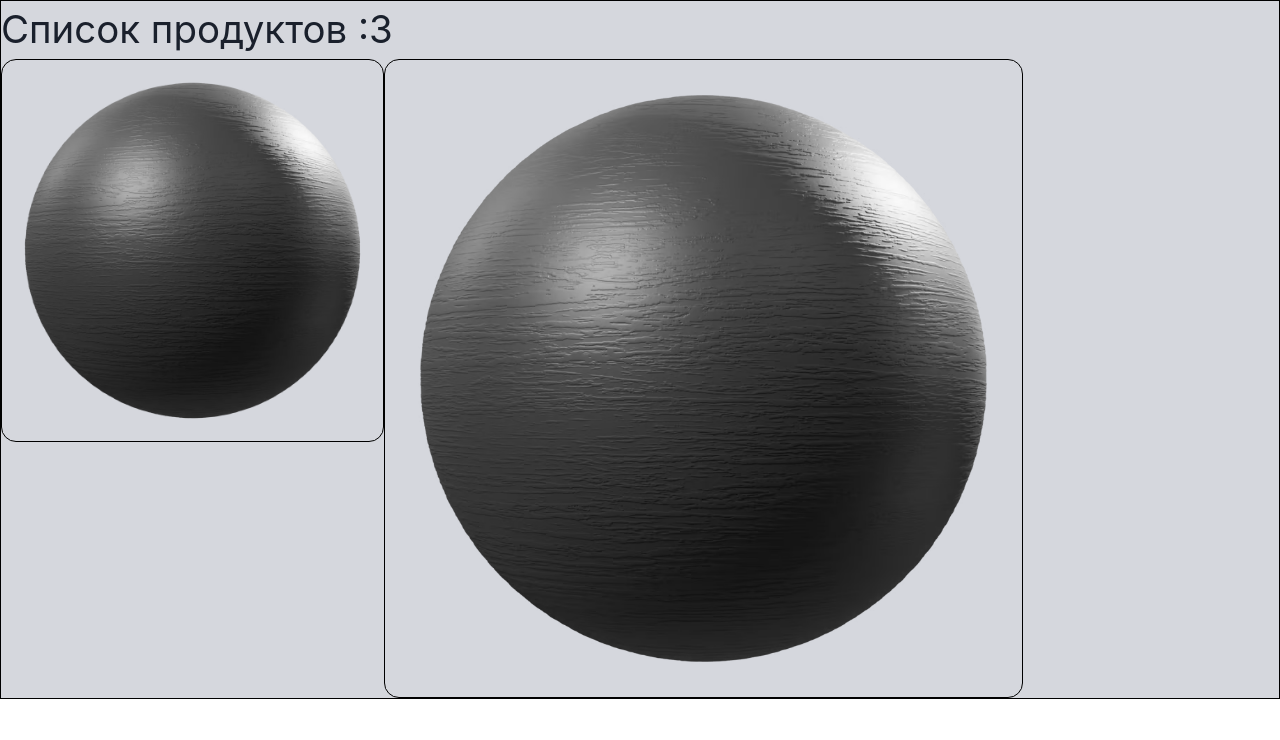
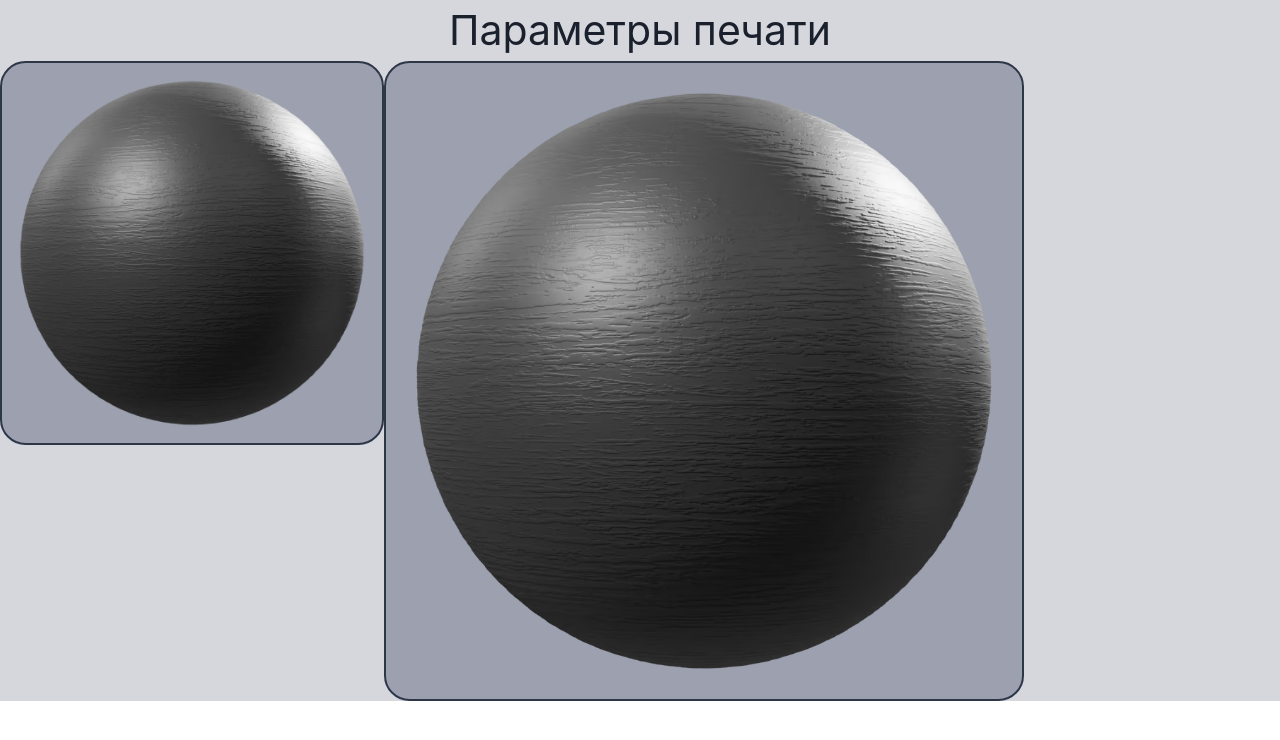
Before and after one commit to Tand-Anthros/printer-model-calculator, a Next.js app: page / in a window 1280 px wide. Shown: the top 740 px of the page. Built offline with nearby package versions, Linux system fonts and the light colour scheme.

Commit message:
refactor styles in comps, closes #11

```diff
--- a/src/comps/FlexGrid.tsx
+++ b/src/comps/FlexGrid.tsx
@@ -21,7 +21,10 @@ const FlexRow: React.FC<{ row: _comp_props[], rowIndex: number }> = ({ row, rowI
 
 const FlexGrid: React.FC<_common_props> = ({ value, style }) => {
   return (
-    <Flex direction="column" { ...style }>
+    <Flex direction="column"
+      width = "100%"
+      maxWidth = '100%'
+      { ...style }>
       {value.map(( row: _comp_props[], rowIndex: number ) => (
         <FlexRow key={rowIndex} row={row} rowIndex={rowIndex} />
       ))}
--- a/src/comps/ImageBox.tsx
+++ b/src/comps/ImageBox.tsx
@@ -2,15 +2,19 @@ import React from 'react';
 import { Box, Image } from '@chakra-ui/react';
 
 import { _common_props } from '@/styls/_interfaces';
+import { _frame } from '@/styls/_default'
 
 
 const ImageBox: React.FC<_common_props> = ({ value, style }) => {
   return (
     <Box>
-      <Image { ...style }
+      <Image
         src = { value }
-      />
-    </Box>
+        borderRadius = '2vw'
+        border = '0.2vw solid'
+        { ..._frame }
+        { ...style }
+    /></Box>
 )};
 
 export default ImageBox;
--- a/src/comps/TextBox.tsx
+++ b/src/comps/TextBox.tsx
@@ -7,7 +7,9 @@ import { _common_props } from "@/styls/_interfaces";
 const TextBox: React.FC<_common_props> = ({ value, style }) => {
   return (
     <Box>
-      <Text { ...style }>
+      <Text
+        fontSize = '1.4vw'
+        { ...style }>
         { value }
       </Text>
     </Box>
--- a/src/pages/index.tsx
+++ b/src/pages/index.tsx
@@ -1,18 +1,17 @@
 import React from "react";
 import { ChakraProvider } from "@chakra-ui/react";
 
-import { FlexGrid, SimpleText, ImageBox } from "@/styls/_imports";
-import { _context, _title, _rounded_box } from "@/styls/_default";
+import { FlexGrid, TextBox, ImageBox } from "@/styls/_imports";
+import { _context, _title } from "@/styls/_default";
 import { _comp_props } from "@/styls/_interfaces";
-import { $test } from "@/funcs/$testing";
 
 
 const comps: _comp_props[][] = [[
-    { comp: <SimpleText value="Список продуктов :3" style = {_title} />, flex: "0 1 200%" },
+    { comp: <TextBox value="Параметры печати" style = {_title} />, flex: '0 1 100%' },
   ],
   [
-    { comp: <ImageBox value="texture.avif" style = {{ ... _rounded_box }} />, flex: "0 1 30%" },
-    { comp: <ImageBox value="texture.avif" style = {{ ... _rounded_box }} />, flex: "0 1 50%"},
+    { comp: <ImageBox value="texture.avif" />, flex: '0 1 30%' },
+    { comp: <ImageBox value="texture.avif" />, flex: '0 1 50%' },
 ]];
 
 
@@ -28,4 +27,3 @@ export default IndexPage;
 
 
 console.clear();
-$test();
--- a/src/styls/_default.tsx
+++ b/src/styls/_default.tsx
@@ -1,40 +1,23 @@
-import React from "react";
+export const _context = {
+  backgroundColor: '#d5d7dd',
+
+  border: '2vw',
+  borderColor: 'black',
+}
 
 
-export const _context = {
-  width: "100%",
-  margin: 0,
-  border: '1px',
-  borderColor: 'black',
-  maxWidth: '100%',
-  backgroundColor: '#d5d7dd'
+export const _frame = {
+  borderColor: 'gray.700',
+  backgroundColor: '#9da1af'
 }
 
 
 export const _title = {
-  fontSize: '3vw'
+  fontSize: '3.2vw',
+  align: 'center'
 }
 
 
-export const _scription = {
-  fontSize: '1.5vw'
+export const _subtitle = {
+  fontSize: '2.4vw'
 }
-
-
-export const _position = {
-  marginLeft: 20/2 + "%",
-  marginTop: 20/2 + "%"
-}
-
-
-export const _rounded_box = {
-  borderRadius: '15px',
-  border: '1px solid',
-  borderColor: 'black',
-  p: '5px',
-  boxSizing: 'border-box',
-  w: '100%',
-  h: '100%',
-  maxW: '100%',
-  maxH: '100%'
-};
--- a/src/styls/_imports.tsx
+++ b/src/styls/_imports.tsx
@@ -1,3 +1,3 @@
 export { default as FlexGrid } from "@/comps/FlexGrid";
-export { default as SimpleText } from "@/comps/TextBox";
+export { default as TextBox } from "@/comps/TextBox";
 export { default as ImageBox } from "@/comps/ImageBox";
--- a/src/styls/_interfaces.tsx
+++ b/src/styls/_interfaces.tsx
@@ -1,9 +1,8 @@
 export type _comp_props = {
   comp: React.ReactElement;
   flex?: string;
-  marginLeft?: string;
-  marginTop?: string;
-  width?: string;
+  mt?: string;
+  me?: string;
 };
 
 
```
